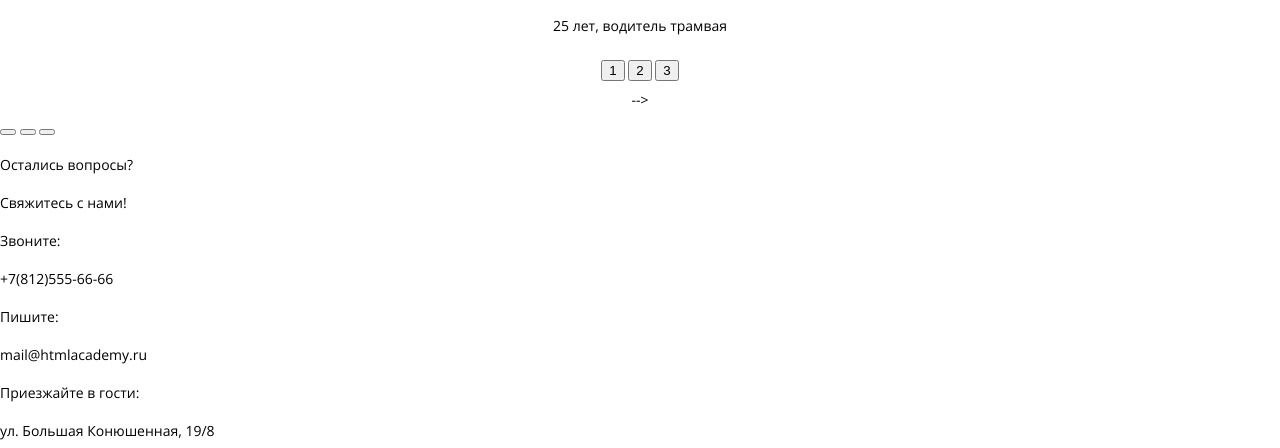
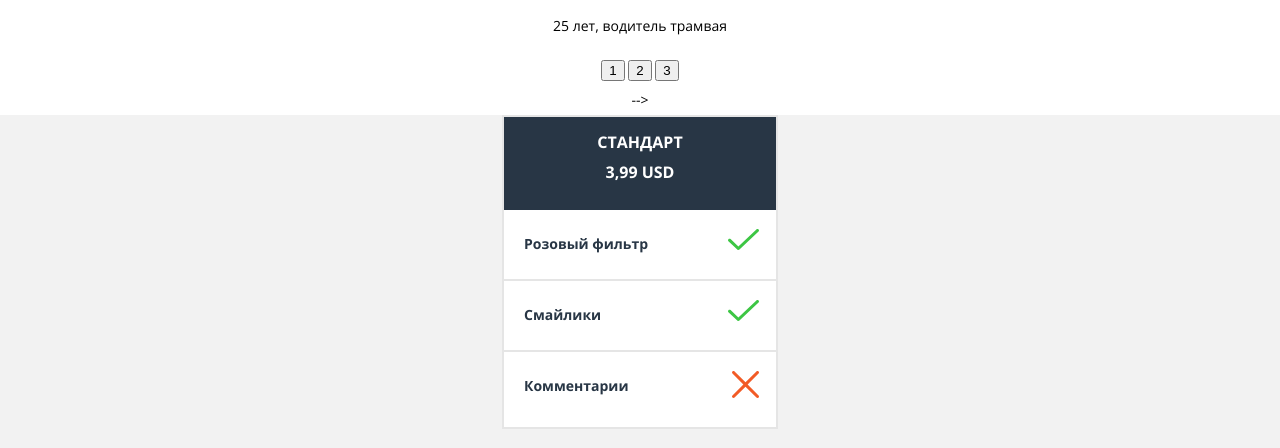
Before and after one commit to ShidoShinko/pink, a website: page source/index.html in a window 1280 px wide. Shown: the part 2643-3091 px from the top of the page. Drawn offline with nearby package versions, Linux system fonts and the light colour scheme; files that its build step writes are made by us from their sources.

Commit message:
new changed

```diff
--- a/source/index.html
+++ b/source/index.html
@@ -260,9 +260,72 @@
         -->
       </section>
 
-      <section class="subscribe">
+      <section class="subscription">
         <h2 class="visually-hidden">Цены</h2>
-        <div class="subscribe__wrapper">
+        <div class="subscription-slaider">
+          <table class="subscription-slaider__table">
+            <tr class="subscription-slaider__list subscription-slaider__header">
+              <th class="subscription-slaider__header-item">
+                <span>СТАНДАРТ</span><span> 3,99 USD</span>
+              </th>
+            </tr>
+            <tr class="subscription-slaider__list">
+              <th class="subscription-slaider__item">
+                <span>Розовый фильтр</span>
+                <span
+                  ><svg
+                    width="31"
+                    height="21"
+                    viewBox="0 0 31 21"
+                    fill="none"
+                    xmlns="http://www.w3.org/2000/svg"
+                  >
+                    <path
+                      d="M30.5559 0.429509C30.4134 0.293412 30.2439 0.185389 30.0571 0.111671C29.8703 0.0379536 29.67 0 29.4676 0C29.2653 0 29.065 0.0379536 28.8782 0.111671C28.6914 0.185389 28.5219 0.293412 28.3794 0.429509L10.3744 17.4958L2.5777 10.1097C2.28714 9.85325 1.90283 9.71362 1.50573 9.72025C1.10864 9.72689 0.72977 9.87928 0.448939 10.1453C0.168108 10.4114 0.00724504 10.7703 0.0002388 11.1464C-0.00676744 11.5226 0.140631 11.8867 0.41138 12.1619L9.29124 20.5741C9.4331 20.7094 9.60187 20.8167 9.7878 20.8898C9.97372 20.9629 10.1731 21.0004 10.3744 21C10.7806 20.9986 11.1698 20.8456 11.4576 20.5741L30.5559 2.48172C30.8405 2.20822 31 1.83963 31 1.45561C31 1.0716 30.8405 0.703003 30.5559 0.429509Z"
+                      fill="#3DC644"
+                    /></svg
+                ></span>
+              </th>
+            </tr>
+            <tr class="subscription-slaider__list">
+              <th class="subscription-slaider__item">
+                <span>Смайлики</span>
+                <span
+                  ><svg
+                    width="31"
+                    height="21"
+                    viewBox="0 0 31 21"
+                    fill="none"
+                    xmlns="http://www.w3.org/2000/svg"
+                  >
+                    <path
+                      d="M30.5559 0.429509C30.4134 0.293412 30.2439 0.185389 30.0571 0.111671C29.8703 0.0379536 29.67 0 29.4676 0C29.2653 0 29.065 0.0379536 28.8782 0.111671C28.6914 0.185389 28.5219 0.293412 28.3794 0.429509L10.3744 17.4958L2.5777 10.1097C2.28714 9.85325 1.90283 9.71362 1.50573 9.72025C1.10864 9.72689 0.72977 9.87928 0.448939 10.1453C0.168108 10.4114 0.00724504 10.7703 0.0002388 11.1464C-0.00676744 11.5226 0.140631 11.8867 0.41138 12.1619L9.29124 20.5741C9.4331 20.7094 9.60187 20.8167 9.7878 20.8898C9.97372 20.9629 10.1731 21.0004 10.3744 21C10.7806 20.9986 11.1698 20.8456 11.4576 20.5741L30.5559 2.48172C30.8405 2.20822 31 1.83963 31 1.45561C31 1.0716 30.8405 0.703003 30.5559 0.429509Z"
+                      fill="#3DC644"
+                    /></svg
+                ></span>
+              </th>
+            </tr>
+            <tr class="subscription-slaider__list">
+              <th class="subscription-slaider__item">
+                <span>Комментарии</span>
+                <span
+                  ><svg
+                    width="27"
+                    height="27"
+                    viewBox="0 0 27 27"
+                    fill="none"
+                    xmlns="http://www.w3.org/2000/svg"
+                  >
+                    <path
+                      d="M15.6444 13.5065L26.5531 2.58654C26.6947 2.44667 26.8071 2.28009 26.8838 2.09645C26.9605 1.91281 27 1.71577 27 1.51674C27 1.31772 26.9605 1.12068 26.8838 0.937041C26.8071 0.753403 26.6947 0.58682 26.5531 0.446952C26.268 0.165899 25.8837 0.00834432 25.4834 0.00834432C25.0831 0.00834432 24.6988 0.165899 24.4137 0.446952L13.505 11.3669L2.58626 0.446952C2.44641 0.305366 2.27984 0.192953 2.09622 0.11623C1.9126 0.0395068 1.71558 0 1.51658 0C1.31758 0 1.12056 0.0395068 0.936941 0.11623C0.753322 0.192953 0.586757 0.305366 0.446904 0.446952C0.165881 0.73209 0.00834343 1.11638 0.00834343 1.51674C0.00834343 1.91711 0.165881 2.3014 0.446904 2.58654L11.3657 13.5065L0.446904 24.4164C0.305333 24.5562 0.192932 24.7228 0.116217 24.9064C0.0395025 25.0901 0 25.2871 0 25.4861C0 25.6852 0.0395025 25.8822 0.116217 26.0658C0.192932 26.2495 0.305333 26.4161 0.446904 26.5559C0.730723 26.8394 1.11545 26.9987 1.51658 26.9987C1.91771 26.9987 2.30244 26.8394 2.58626 26.5559L13.505 15.6461L24.4137 26.5559C24.698 26.839 25.0823 26.9985 25.4834 27C25.7826 26.9997 26.075 26.9108 26.3237 26.7444C26.5724 26.5781 26.7662 26.3417 26.8806 26.0653C26.9951 25.7888 27.0251 25.4847 26.9668 25.1912C26.9085 24.8977 26.7645 24.6281 26.5531 24.4164L15.6444 13.5065Z"
+                      fill="#F25B26"
+                    /></svg
+                ></span>
+              </th>
+            </tr>
+          </table>
+        </div>
+        <div class="subscription-table"></div>
         <!--
           <table class="subscribe__tariff tariff-list">
             <tr class="tariff-list__item tariff-name-list">
@@ -364,36 +427,39 @@
           ></button>
           <button class="slide-handler__button slide-button"></button>
         </div>
-        </div>
       </section>
 
       <section class="contacts">
         <h2 class="visually-hidden">Обратная связь</h2>
-        <div class="contacts__wrapper">
         <div class="contacts__slogan">
-            <p class="contacts__discription">Остались вопросы?</p>
-            <p class="contacts__discription">Свяжитесь с нами!</p>
+          <p class="contacts__description">Остались вопросы?</p>
+          <p class="contacts__description">Свяжитесь с нами!</p>
         </div>
-          <div class="contacts__phone phone-contact">
-            <p class="phone-contact__title">Звоните:</p>
-            <p class="phone-contact__data">+7(812)555-66-66</p>
+        <div class="contacts__phone">
+          <p class="contacts__title">Звоните:</p>
+          <p class="contacts__data">+7(812)555-66-66</p>
         </div>
-          <div class="contacts__email email-contact">
-            <p class="email-contact__title">Пишите:</p>
-            <p class="email-contact__data">mail@htmlacademy.ru</p>
+        <div class="contacts__email">
+          <p class="contacts__title">Пишите:</p>
+          <p class="contacts__data">mail@htmlacademy.ru</p>
         </div>
-          <div class="contacts__address address-contact">
-            <p class="address-contact__title">Приезжайте в гости:</p>
-            <p class="address-contact__data">ул. Большая Конюшенная, 19/8</p>
-          </div>
+        <div class="contacts__address">
+          <p class="contacts__title">Приезжайте в гости:</p>
+          <p class="contacts__data">ул. Большая Конюшенная, 19/8</p>
         </div>
       </section>
 
       <section class="map">
         <h2 class="visually-hidden">Карта с расположением офиса</h2>
-        <div class="map__wrapper">
-          <img src="#" alt="" />ТУТ БУДЕТ СУПЕРСКАЯ КАРТА
-        </div>
+        <!-- <iframe
+          src="https://www.google.com/maps/embed?pb=!1m18!1m12!1m3!1d1998.6037872586724!2d30.32085335228242!3d59.93871648178722!2m3!1f0!2f0!3f0!3m2!1i1024!2i768!4f13.1!3m3!1m2!1s0x4696310fca145cc1%3A0x42b32648d8238007!2z0JHQvtC70YzRiNCw0Y8g0JrQvtC90Y7RiNC10L3QvdCw0Y8g0YPQuy4sIDE5LzgsINCh0LDQvdC60YIt0J_QtdGC0LXRgNCx0YPRgNCzLCAxOTExODY!5e0!3m2!1sru!2sru!4v1604234631972!5m2!1sru!2sru"
+          width="320"
+          height="200"
+          allowfullscreen
+          title="Офис компании по адресу ул. Большая Конюшенная 19/8, Санкт-Петербург"
+          aria-hidden="false"
+          tabindex="0"
+        ></iframe> -->
       </section>
     </main>
 
--- /dev/null
+++ b/source/sass/blocks/contacts.scss
@@ -0,0 +1,31 @@
+.contacts {
+  display: flex;
+  flex-direction: column;
+  // justify-content: center;
+  text-align: center;
+
+  &__description {
+    margin: 0;
+    font-style: normal;
+    font-weight: 300;
+    font-size: 24px;
+    line-height: 120%;
+  }
+
+  &__title {
+    font-family: "Open Sans";
+    font-style: normal;
+    font-weight: 700;
+    font-size: 18px;
+    line-height: 25px;
+  }
+
+  &__data {
+    font-family: "Open Sans";
+    font-style: normal;
+    font-weight: 300;
+    font-size: 24px;
+    line-height: 33px;
+    color: $secondary;
+  }
+}
--- a/source/sass/blocks/reviews.scss
+++ b/source/sass/blocks/reviews.scss
@@ -27,6 +27,7 @@
 
   @media (min-width: $tablet) {
     flex-direction: column-reverse;
+
     &__author-info {
       display: block;
     }
--- a/source/sass/blocks/subscribes.scss
+++ /dev/null
@@ -1,22 +0,0 @@
-.subscribes {
-  color: $primary;
-  text-align: left;
-  text-transform: uppercase;
-  font-family: "Open Sans", sans-serif;
-  font-size: 14px;
-  font-weight: 400;
-  font-style: normal;
-  line-height: 30px;
-
-  .subscribes__header {
-    background-color: $primary;
-    color: $background-first;
-    font-weight: 300;
-    font-size: 18px;
-  }
-
-  .subscribes__tariff {
-    font-weight: 700;
-    font-size: 16px;
-  }
-}
--- /dev/null
+++ b/source/sass/blocks/subscription.scss
@@ -0,0 +1,53 @@
+.subscription {
+  min-height: 506px;
+  font-weight: 400;
+  background-color: $background-second;
+}
+
+.subscription-slaider {
+  &__table {
+    width: 276px;
+    margin: 0 auto;
+    margin-bottom: 20px;
+    border-collapse: collapse;
+    border: 2px solid $border-color;
+    border-bottom: none;
+  }
+
+  &__list {
+    background: $background-first;
+  }
+
+  &__header {
+    height: 94px;
+    background: $primary;
+  }
+
+  &__header-item {
+    padding-top: 10px;
+    display: flex;
+    flex-direction: column;
+    justify-content: center;
+    align-items: center;
+    color: $background-first;
+    font-size: 16px;
+    line-height: 30px;
+  }
+
+  &__item {
+    display: flex;
+    justify-content: space-between;
+    padding: 19px 17px 19px 20px;
+    font-size: 14px;
+    line-height: 30px;
+    color: $primary;
+    border-bottom: 2px solid $border-color;
+  }
+}
+
+.slide-handler {
+  display: flex;
+  flex-direction: row;
+  justify-content: center;
+  margin-bottom: 20px;
+}
--- a/source/sass/global/variables.scss
+++ b/source/sass/global/variables.scss
@@ -5,6 +5,7 @@ $secondary: #d22856;
 $application-download: #1d2631;
 $background-first: #ffffff;
 $background-second: #f2f2f2;
+$border-color: #e5e5e5;
 $black: #000000;
 
 $mobile: 320px;
--- a/source/sass/style.scss
+++ b/source/sass/style.scss
@@ -6,6 +6,7 @@
 @import "blocks/application-contest.scss";
 @import "blocks/button-post.scss";
 @import "blocks/card.scss";
+@import "blocks/contacts.scss";
 @import "blocks/contacts-contest.scss";
 @import "blocks/contest.scss";
 @import "blocks/data-contest.scss";
@@ -20,7 +21,7 @@
 @import "blocks/page-header.scss";
 @import "blocks/page.scss";
 @import "blocks/photo-editor.scss";
-@import "blocks/subscribes.scss";
+@import "blocks/subscription.scss";
 @import "blocks/promo.scss";
 @import "blocks/reviews.scss";
 @import "blocks/controls-range.scss";
```
Lines whose indentation alone changed are shown as unchanged.
